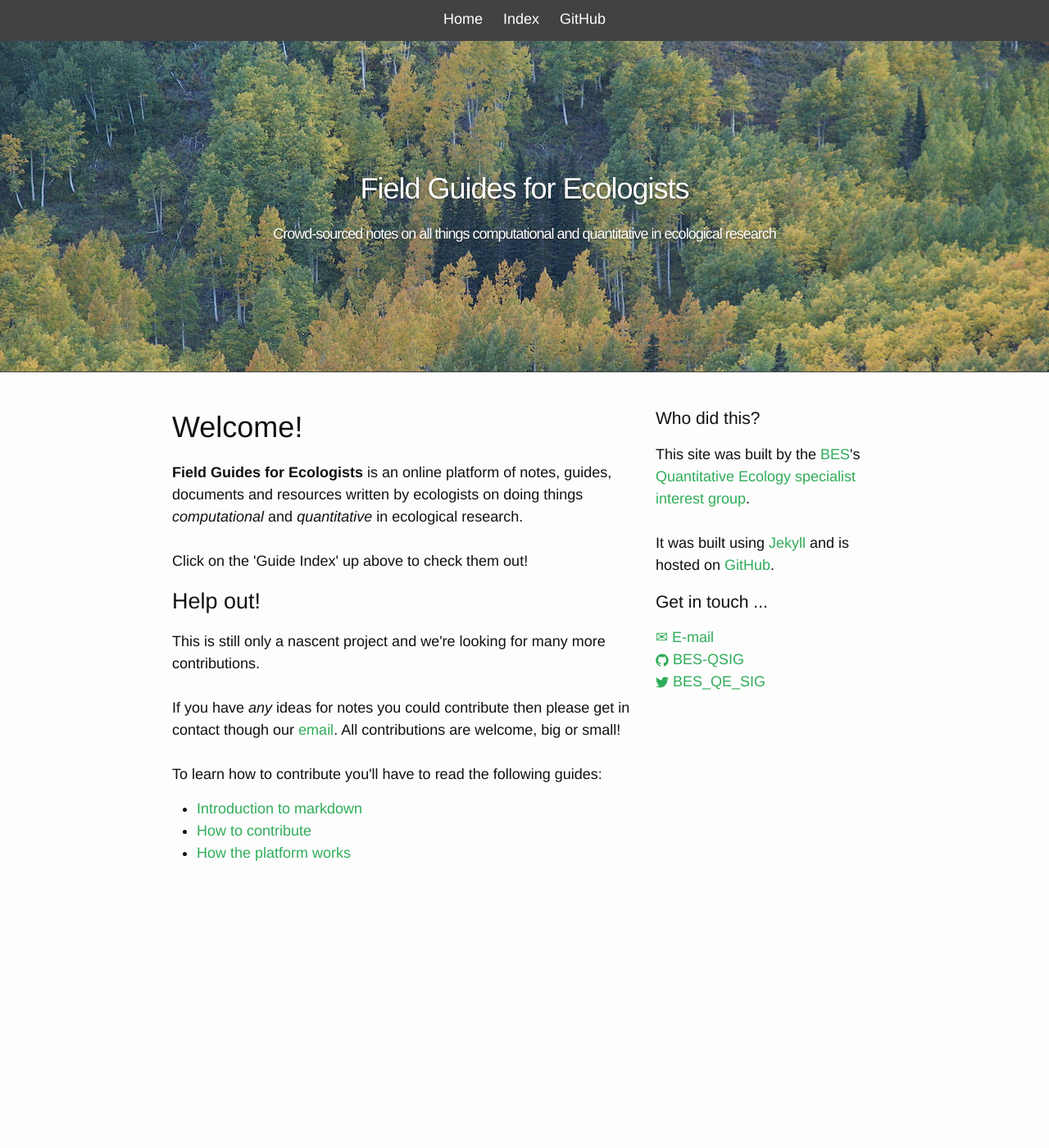
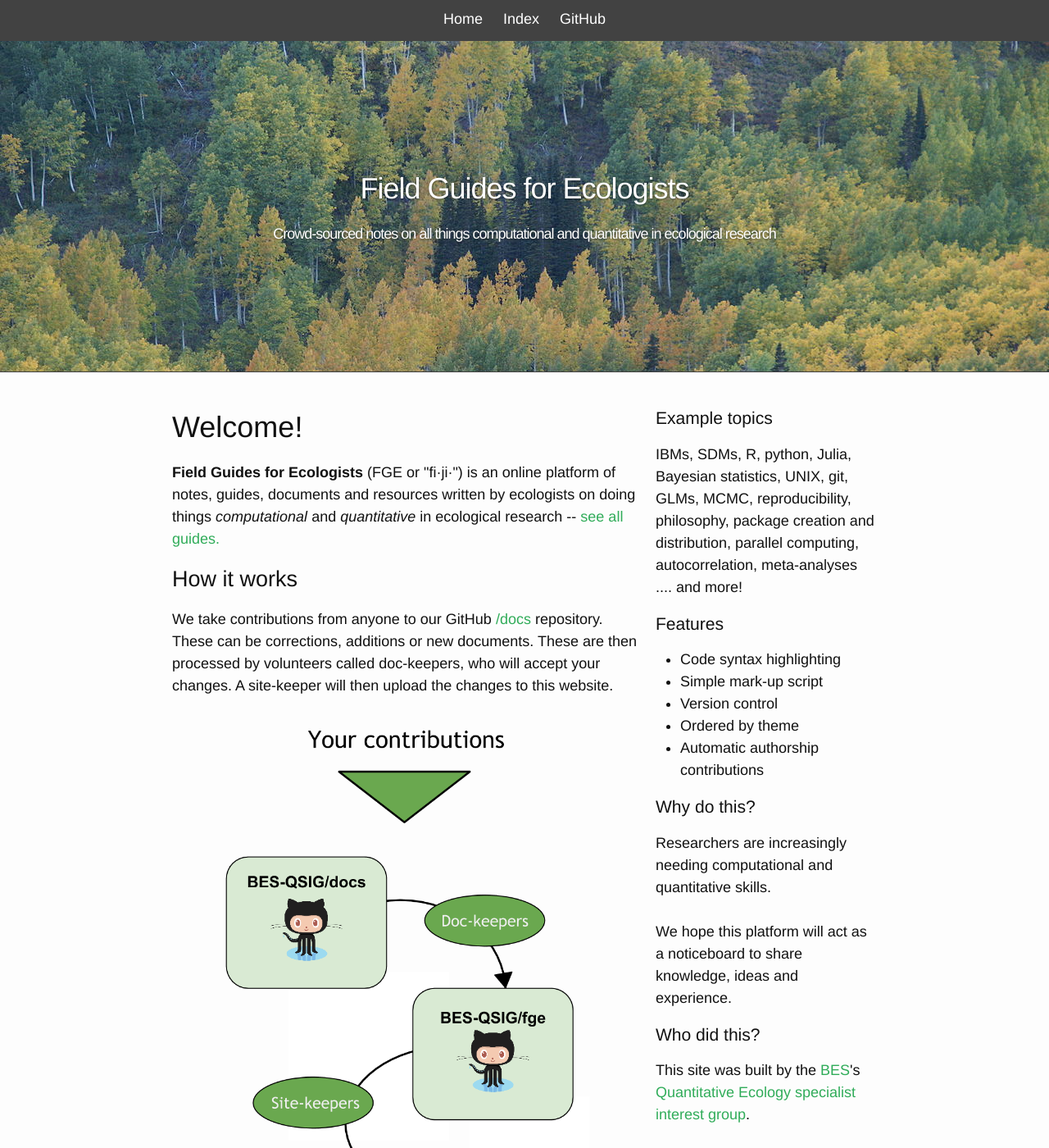
Before and after one commit to DomBennett/fge, a Jekyll site: the page built from index.html, in a window 1280 px wide and 1400 px high. Shown: the whole window at 82% size. Built offline with Jekyll 4.4.1, drawn with Linux system fonts in a browser that asks for light colours; Markdown is read by kramdown in place of the engine named in the settings; some of the changed text lies outside the part shown.

Commit message:
updated home page

```diff
--- a/index.html
+++ b/index.html
@@ -7,13 +7,24 @@ title: Home
     <div class="unit two-thirds">
         <h1>Welcome!</h1>
         <p>
-            <b>Field Guides for Ecologists</b> is an online platform of notes,
-            guides, documents and resources written by ecologists on doing
-            things <i>computational</i> and <i>quantitative</i> in ecological
-            research.<br><br>
+            <b>Field Guides for Ecologists</b> (FGE or "fi&#183;ji&#183;") is
+            an online platform of notes, guides, documents and resources written
+            by ecologists on doing things <i>computational</i> and
+            <i>quantitative</i> in ecological research --
+            <a href="{{ site.url }}/fge/guides"> see all guides. </a>
+        </p>
+        <h2>How it works</h2>
+          <p>
+            We take contributions from anyone to our GitHub
+            <a href="https://github.com/BES-QSIG/docs"> /docs </a> repository.
+            These can be corrections, additions or new documents. These are
+            then processed by volunteers called doc-keepers, who will accept
+            your changes. A site-keeper will then upload the changes to this
+            website.
 
-            Click on the 'Guide Index' up above to check them out!
-        </p>
+            <img src="img/website-structure.png">
+          </p>
+
         <h2>Help out!</h2>
         <p>
             This is still only a nascent project and we're looking for
@@ -21,8 +32,10 @@ title: Home
 
             If you have <i>any</i> ideas for notes you could contribute then
             please get in contact though our
-            <a href="mailto:{{ site.email }}">
-                email</a>. All contributions are welcome, big or small!<br><br>
+            <a href="mailto:{{ site.email }}"> email</a>.
+            We're also looking for more doc-keepers, so if you know anything
+            about GitHub, please get in touch! All contributions are welcome,
+            big or small!<br><br>
 
             To learn how to contribute you'll have to read the following guides:
             <ul>
@@ -45,6 +58,37 @@ title: Home
         </p>
     </div>
     <div class="unit one-third">
+        <h3>Example topics</h3>
+        <p>
+          IBMs, SDMs, R, python, Julia, Bayesian statistics, UNIX, git, GLMs,
+          MCMC, reproducibility, philosophy, package creation and distribution,
+          parallel computing, autocorrelation, meta-analyses .... and more!
+        </p>
+        <h3>Features</h3>
+        <ul>
+          <li>
+            Code syntax highlighting
+          </li>
+          <li>
+            Simple mark-up script
+          </li>
+          <li>
+            Version control
+          </li>
+          <li>
+            Ordered by theme
+          </li>
+          <li>
+            Automatic authorship contributions
+          </li>
+        </ul>
+        <h3>Why do this?</h3>
+        <p>
+          Researchers are increasingly needing computational and
+          quantitative skills. <br><br>
+          We hope this platform will act as a noticeboard to share knowledge,
+          ideas and experience.
+        </p>
         <h3>Who did this?</h3>
             <p>
                 This site was built by the
```
